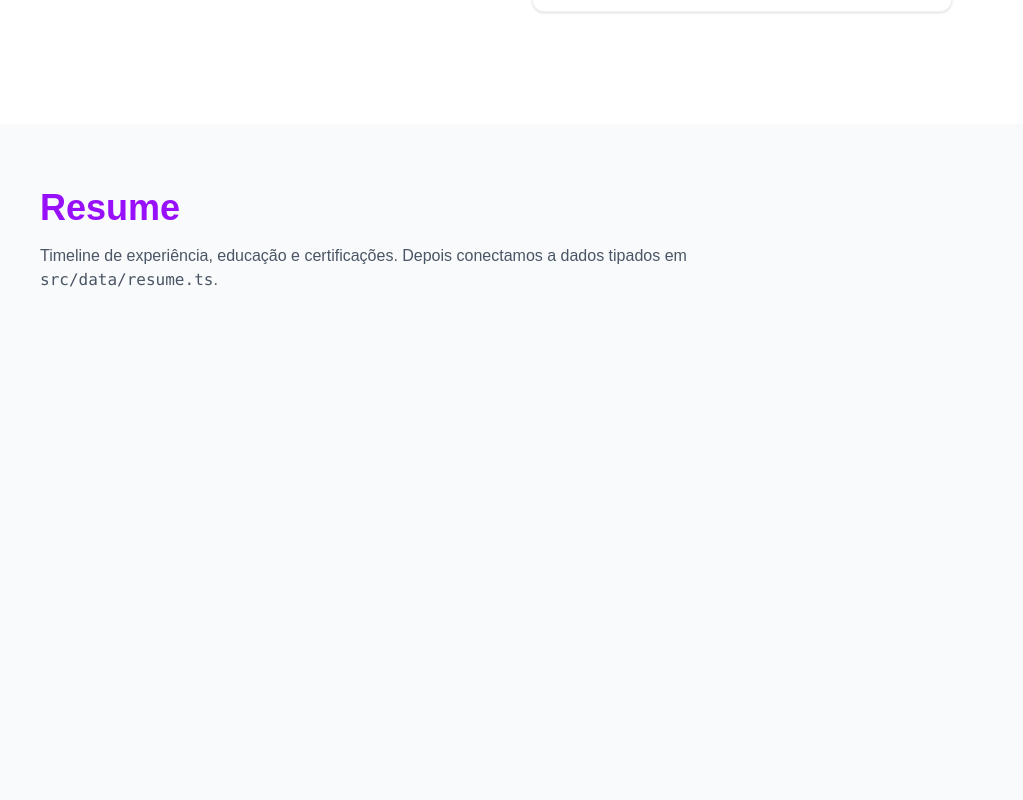
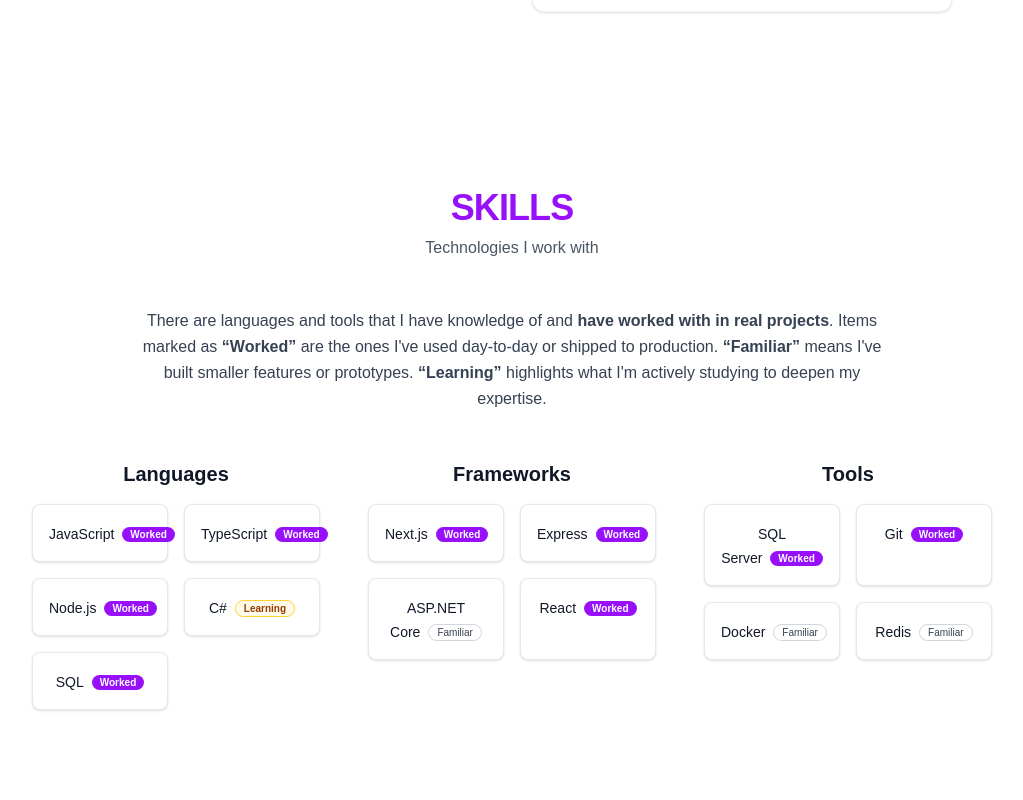
Before and after one commit to wmsalves/portfolio-wmsalves, a Next.js app: page / in a window 1280 px wide. Shown: the part 1540-2340 px from the top of the page, without its empty margins (256-1279 px from the left). Built offline with nearby package versions, Linux system fonts and the light colour scheme.

Commit message:
feat(resume): add skills section with descriptive levels (Worked, Familiar, Learning) and purple-themed badges

```diff
--- a/src/app/page.tsx
+++ b/src/app/page.tsx
@@ -3,6 +3,7 @@
 import About from "@/components/sections/about/About";
 import ContactSection from "@/components/sections/contact/Contact";
 import ProjectsSection from "@/components/sections/project/Projects";
+import SkillsSection from "@/components/sections/skills/Skills";
 import { motion } from "framer-motion";
 
 export default function Home() {
@@ -30,19 +31,8 @@ export default function Home() {
         <About />
       </section>
 
-      {/* RESUME */}
-      <section
-        id="resume"
-        className="min-h-screen px-6 md:px-10 py-16 bg-gray-50"
-      >
-        <h2 className="text-3xl md:text-4xl font-bold text-gray-900">
-          <span className="text-purple-600">Resume</span>
-        </h2>
-        <p className="mt-4 text-gray-600 max-w-3xl">
-          Timeline de experiência, educação e certificações. Depois conectamos a
-          dados tipados em <code>src/data/resume.ts</code>.
-        </p>
-      </section>
+      {/* SKILLS */}
+      <SkillsSection />
 
       {/* PORTFOLIO */}
       <ProjectsSection />
--- a/src/components/layout/Sidebar.tsx
+++ b/src/components/layout/Sidebar.tsx
@@ -6,7 +6,7 @@ import { Home, User, FileText, Images, Mail } from "lucide-react";
 const navItems = [
   { href: "#home", label: "Home", icon: Home },
   { href: "#about", label: "About", icon: User },
-  { href: "#resume", label: "Resume", icon: FileText },
+  { href: "#skills", label: "Skills", icon: FileText },
   { href: "#portfolio", label: "Portfolio", icon: Images },
   { href: "#contact", label: "Contact", icon: Mail },
 ];
--- /dev/null
+++ b/src/components/sections/skills/Skills.tsx
@@ -0,0 +1,96 @@
+"use client";
+
+import { motion } from "framer-motion";
+import type { SkillItem } from "@/lib/contants/skills";
+import { skills, frameworks, tools } from "@/lib/contants/skills";
+
+function levelBadge(level: SkillItem["level"]) {
+  if (level === "proficient" || level === "experienced") {
+    return (
+      <span className="ml-2 rounded-full bg-purple-600 text-white text-[10px] font-semibold px-2 py-0.5">
+        Worked
+      </span>
+    );
+  }
+  if (level === "familiar") {
+    return (
+      <span className="ml-2 rounded-full border border-gray-300 text-gray-700 text-[10px] font-medium px-2 py-0.5">
+        Familiar
+      </span>
+    );
+  }
+  return (
+    <span className="ml-2 rounded-full border border-amber-300 bg-amber-50 text-amber-800 text-[10px] font-semibold px-2 py-0.5">
+      Learning
+    </span>
+  );
+}
+
+function Category({ title, items }: { title: string; items: SkillItem[] }) {
+  return (
+    <div>
+      <h3 className="text-xl font-semibold mb-4 text-center text-gray-900">
+        {title}
+      </h3>
+      <ul className="grid grid-cols-2 gap-4">
+        {items.map((item) => (
+          <li
+            key={item.name}
+            className="rounded-lg border border-gray-200 bg-white p-4 text-center shadow-sm transition-all duration-200 hover:shadow-md hover:-translate-y-0.5"
+          >
+            <span className="text-sm font-medium text-gray-900 align-middle">
+              {item.name}
+            </span>
+            {levelBadge(item.level)}
+          </li>
+        ))}
+      </ul>
+    </div>
+  );
+}
+
+export default function SkillsSection() {
+  return (
+    <motion.section
+      id="resume"
+      className="min-h-screen w-full px-6 md:px-8 py-16"
+      initial={{ opacity: 0, y: 50 }}
+      whileInView={{ opacity: 1, y: 0 }}
+      transition={{ duration: 0.6 }}
+      viewport={{ once: true }}
+    >
+      <div className="max-w-6xl mx-auto space-y-12 text-center">
+        {/* Header */}
+        <div>
+          <h2 className="text-4xl font-extrabold tracking-tight">
+            <span className="text-purple-600">SKILLS</span>
+          </h2>
+          <p className="text-gray-600 mt-2">Technologies I work with</p>
+        </div>
+
+        {/* Texto explicativo */}
+        <div className="max-w-3xl mx-auto text-gray-700 leading-relaxed">
+          <p>
+            There are languages and tools that I have knowledge of and{" "}
+            <span className="font-semibold">
+              have worked with in real projects
+            </span>
+            . Items marked as <span className="font-semibold">“Worked”</span>{" "}
+            are the ones I&apos;ve used day-to-day or shipped to production.{" "}
+            <span className="font-semibold">“Familiar”</span> means I&apos;ve
+            built smaller features or prototypes.{" "}
+            <span className="font-semibold">“Learning”</span> highlights what
+            I&apos;m actively studying to deepen my expertise.
+          </p>
+        </div>
+
+        {/* Grid de categorias */}
+        <div className="grid grid-cols-1 md:grid-cols-3 gap-12 text-left">
+          <Category title="Languages" items={skills} />
+          <Category title="Frameworks" items={frameworks} />
+          <Category title="Tools" items={tools} />
+        </div>
+      </div>
+    </motion.section>
+  );
+}
--- /dev/null
+++ b/src/lib/contants/skills.ts
@@ -0,0 +1,28 @@
+export type SkillLevel = "proficient" | "experienced" | "familiar" | "learning";
+
+export type SkillItem = {
+  name: string;
+  level: SkillLevel;
+};
+
+export const skills: SkillItem[] = [
+  { name: "JavaScript", level: "experienced" },
+  { name: "TypeScript", level: "experienced" },
+  { name: "Node.js", level: "experienced" },
+  { name: "C#", level: "learning" },
+  { name: "SQL", level: "experienced" },
+];
+
+export const frameworks: SkillItem[] = [
+  { name: "Next.js", level: "experienced" },
+  { name: "Express", level: "experienced" },
+  { name: "ASP.NET Core", level: "familiar" },
+  { name: "React", level: "experienced" },
+];
+
+export const tools: SkillItem[] = [
+  { name: "SQL Server", level: "experienced" },
+  { name: "Git", level: "experienced" },
+  { name: "Docker", level: "familiar" },
+  { name: "Redis", level: "familiar" },
+];
```
